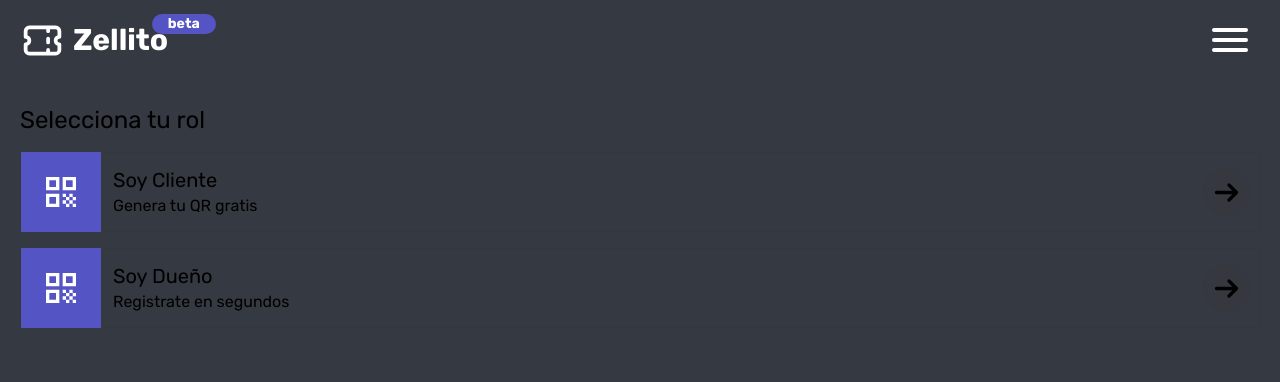
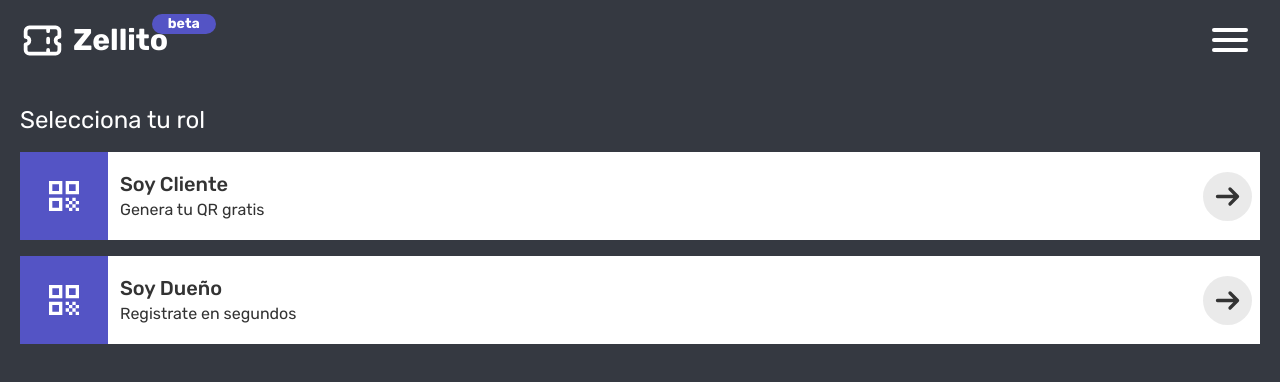
Before and after one commit to cosorio16/stamp, a React (Vite) app: page / in a window 1280 px wide. Shown: the top 382 px of the page. Built offline with nearby package versions, Linux system fonts and the light colour scheme.

Commit message:
chaning cards role background color to white

```diff
--- a/src/components/ScanCode.jsx
+++ b/src/components/ScanCode.jsx
@@ -1,6 +1,3 @@
-// versi "react-qr-reader" 1.0.0. component API harus disesuaikan dengan yg baru
-
-import "./styles.css";
 import { useState } from "react";
 import QrReader from "react-qr-reader";
 
--- a/src/views/Home.jsx
+++ b/src/views/Home.jsx
@@ -7,20 +7,20 @@ function Home() {
   return (
     <div className="font-Rubik">
       <Header />
-      <section className="px-5 flex flex-col py-6 gap-4">
-        <h1 className="text-2xl">Selecciona tu rol</h1>
+      <section className="px-5 flex flex-col py-6 gap-4 text-carbon">
+        <h1 className="text-2xl text-white">Selecciona tu rol</h1>
 
         <Link
           to={"/client"}
-          className="border border-carbon/15 h-20 flex items-center gap-3 pr-2 "
+          className="h-22 flex items-center gap-3 pr-2 bg-white"
         >
-          <div className="p-3 bg-cosmic text-white aspect-square flex items-center justify-center h-20">
+          <div className="p-3 bg-cosmic text-white aspect-square flex items-center justify-center h-22">
             <span className="">
               <QrIcon sizes={40} />
             </span>
           </div>
           <div className="grow">
-            <h1 className="text-xl">Soy Cliente</h1>
+            <h1 className="text-xl font-medium">Soy Cliente</h1>
             <p>Genera tu QR gratis</p>
           </div>
           <span className="rounded-full bg-carbon/10 aspect-square p-3">
@@ -28,14 +28,14 @@ function Home() {
           </span>
         </Link>
 
-        <Link className="border border-carbon/15 h-20 flex items-center gap-3 pr-2">
-          <div className="p-3 bg-cosmic text-white aspect-square flex items-center justify-center h-20">
+        <Link className="h-22 flex items-center gap-3 pr-2 bg-white">
+          <div className="p-3 bg-cosmic text-white aspect-square flex items-center justify-center h-22">
             <span className="">
               <QrIcon sizes={40} />
             </span>
           </div>
           <div className="grow">
-            <h1 className="text-xl">Soy Dueño</h1>
+            <h1 className="text-xl font-medium">Soy Dueño</h1>
             <p>Registrate en segundos</p>
           </div>
           <span className="rounded-full bg-carbon/10 aspect-square p-3">
```
